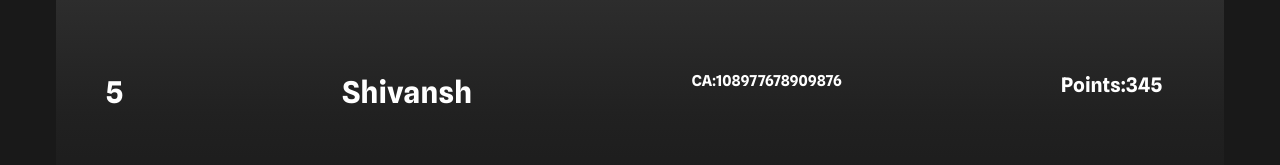
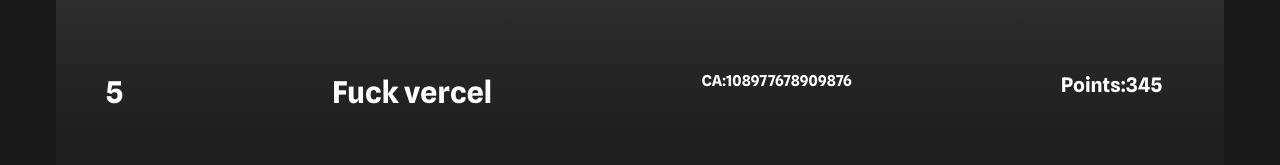
Before and after one commit to technex-iit-bhu/CA_Frontend, a Next.js app: page /leaderboard in a window 1280 px wide. Shown: the part 778-943 px from the top of the page. Built offline with nearby package versions, Linux system fonts and the light colour scheme; a web font is replaced by a local one.

Commit message:
Fuck Vercel

```diff
--- a/src/components/leaderboard.tsx
+++ b/src/components/leaderboard.tsx
@@ -137,7 +137,7 @@
                 5
               </p>
               <p className='text-white mr-3 select-none  text-[20px] md:text-[30px] font-bold md:self-start'>
-                Shivansh
+                Fuck vercel
               </p>
               <p className='text-white select-none mr-3 text-[10px] md:text-[15px] font-bold md:self-start'>
                 CA:108977678909876
```
